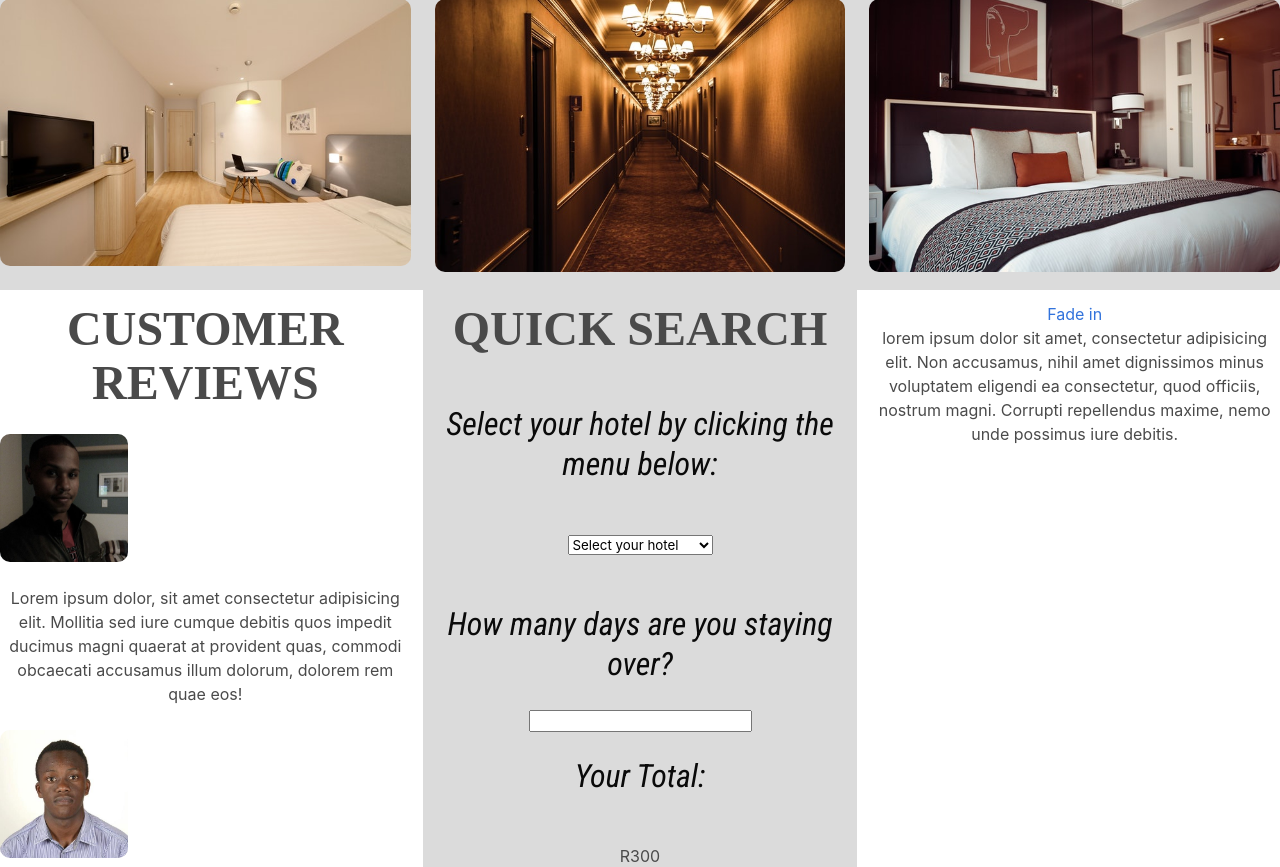
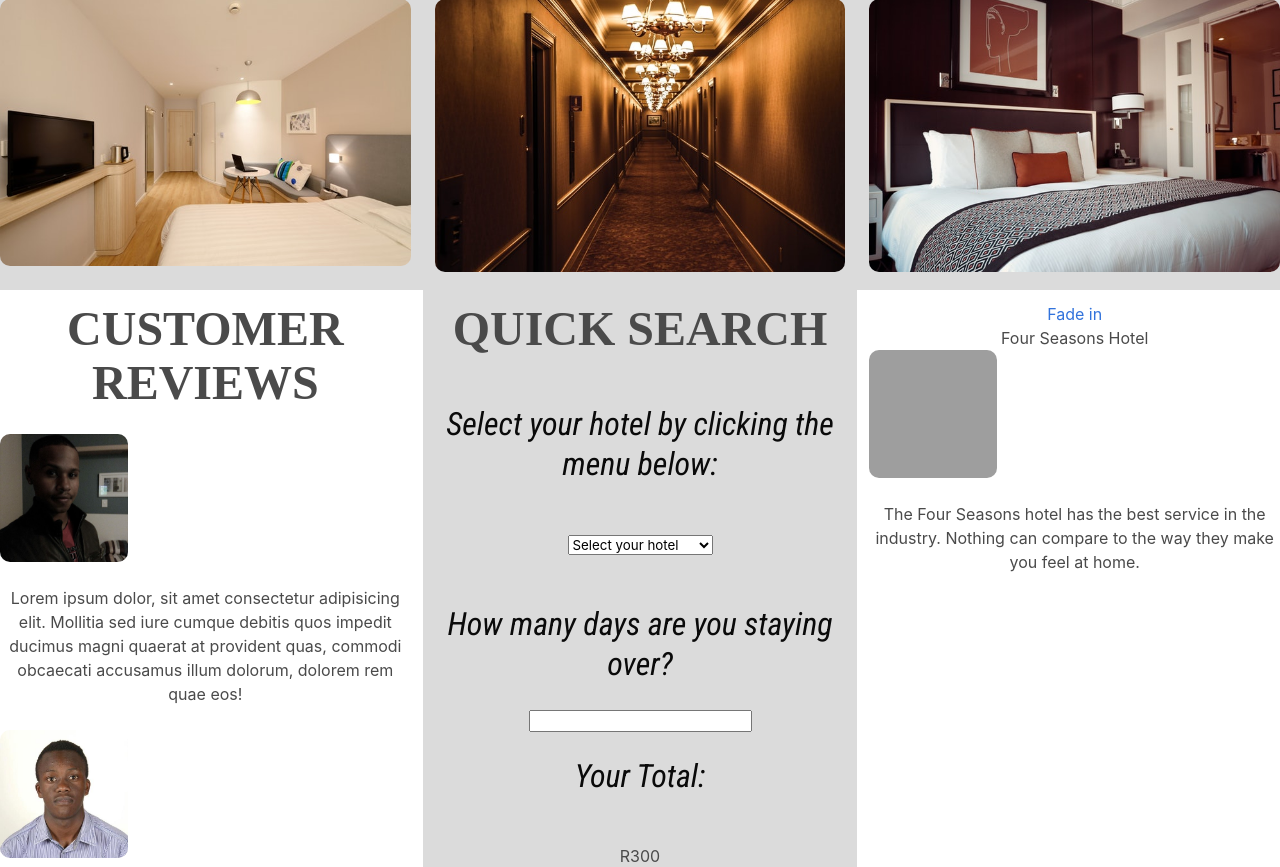
Before and after one commit to urickesau1/hotel_booking_system, a PHP site: page / in a window 1280 px wide, after a click on "Fade in". Shown: the part 853-1720 px from the top of the page. Run offline with PHP 8.4, Linux system fonts and the light colour scheme; some web fonts are replaced; grey boxes are pictures that could not be loaded.

Commit message:
added a custom class to the custom review image which makes the images the same as the site review images

```diff
--- a/index.php
+++ b/index.php
@@ -13,7 +13,7 @@
         $("document").ready(function() {
             $("#fade-in").on("click", function(){
                 $("#textBox").fadeIn(3000, function(){
-                    alert("I'm done fading");
+
                 });
             });
 
@@ -284,7 +284,8 @@
         <div class="column">
             <a href="#jump" id="fade-in">Fade in</a>
             <div id="textBox">
-                </p> <span id=jump> lorem</span> ipsum dolor sit amet, consectetur adipisicing elit. Non accusamus, nihil amet dignissimos minus voluptatem eligendi ea consectetur, quod officiis, nostrum magni. Corrupti repellendus maxime, nemo unde possimus iure debitis.
+                </p> <span id=jump> Four Seasons Hotel</span> <img src="img/tyrone.jpg" alt="" srcset="" class="image is-128x128 is-centered"> <br>
+                    The Four Seasons hotel has the best service in the industry. Nothing can compare to the way they make you feel at home.
 
                 </p>
             </div>
```
